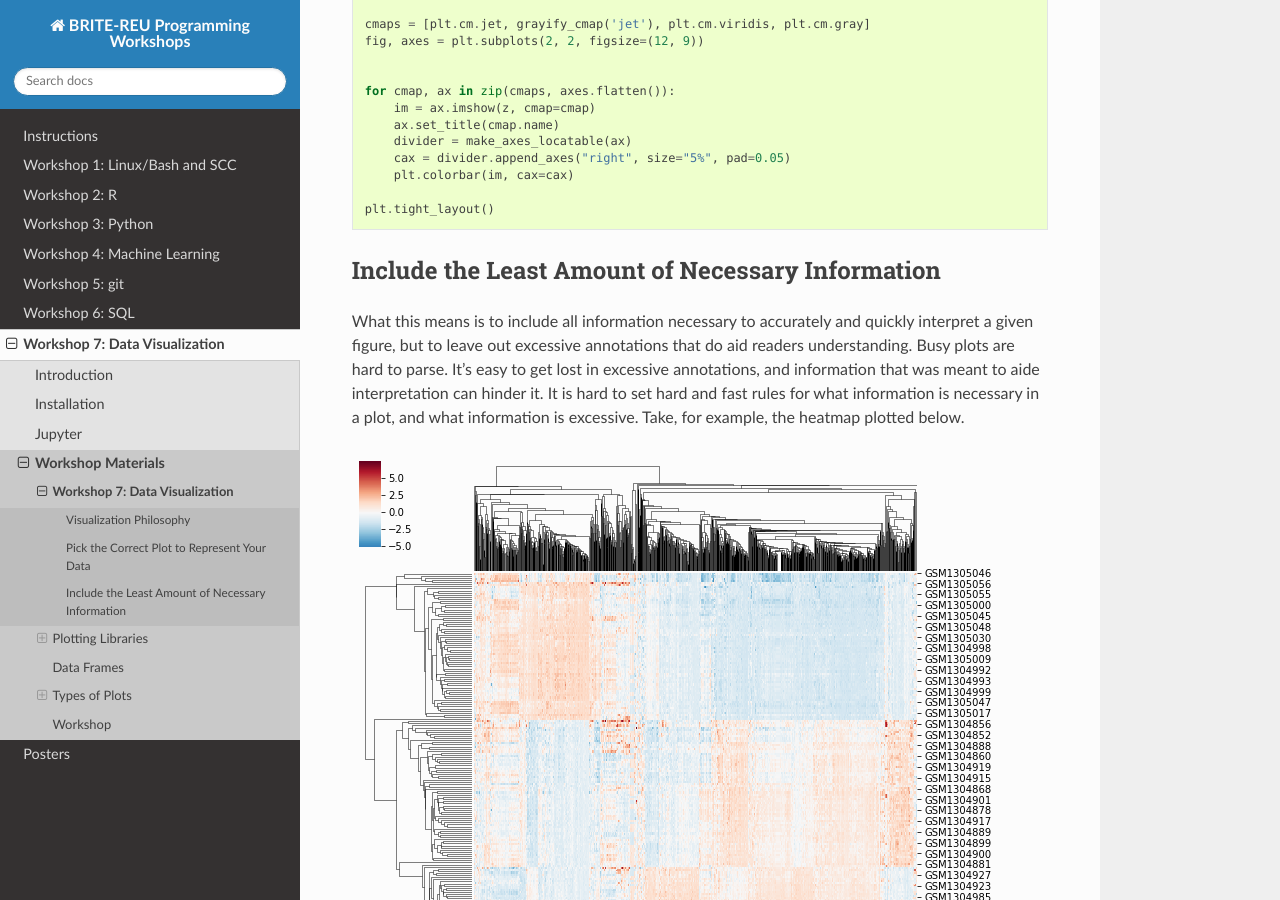
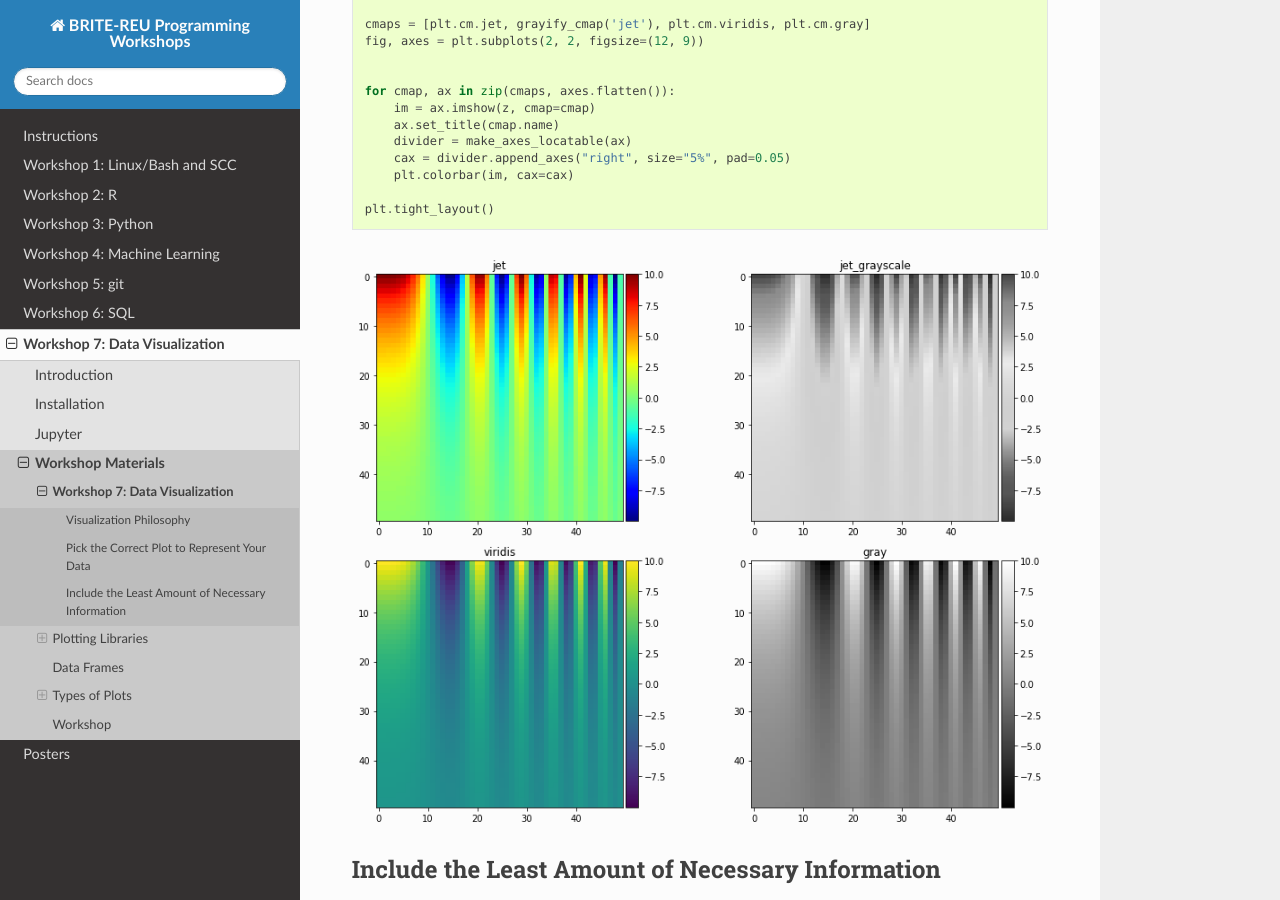
Before and after one commit to BRITE-REU/programming-workshops, a Sphinx documentation site: the page built from source/workshops/07_visualization/intro.rst, in a window 1280 px wide and 900 px high, scrolled down 4415 px. Built offline with Sphinx 7.4.7 and the Read the Docs theme 2.0.0, drawn with Linux system fonts in a browser that asks for light colours.

Commit message:
added colormap plot to rst file.

```diff
--- a/source/workshops/07_visualization/intro.rst
+++ b/source/workshops/07_visualization/intro.rst
@@ -166,6 +166,8 @@ More information on perceptually uniform color maps can be found
         plt.colorbar(im, cax=cax)
 
     plt.tight_layout()
+
+.. image:: intro_files/colormaps.png
 
 Include the Least Amount of Necessary Information
 -------------------------------------------------
```
Also changed, not shown: source/workshops/07_visualization/intro_files/colormaps.png (added).
